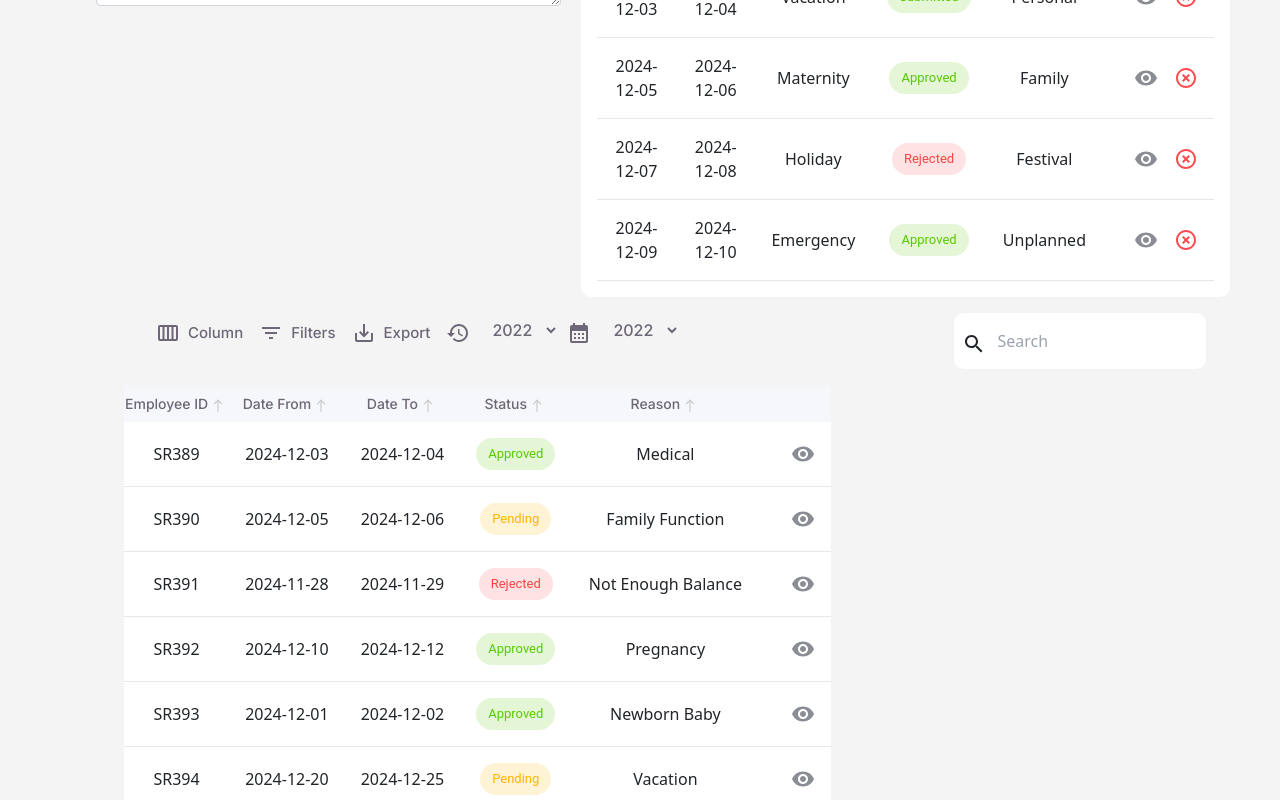
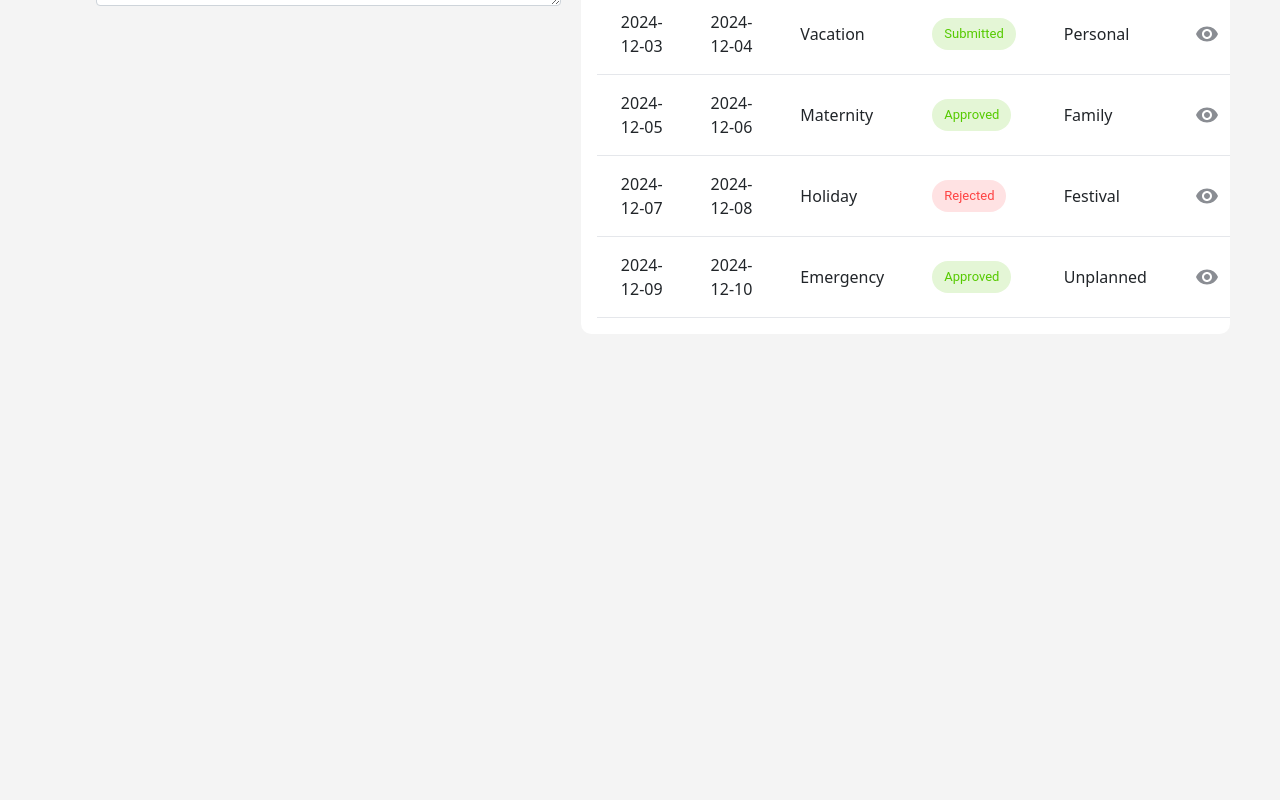
Before and after one commit to Praba31-1993/Employeez, a Next.js app: page /timeoff in a window 1280 px wide. Shown: the part 820-1620 px from the top of the page. After the commit the page ends 1170 px from the top, so only its background shows below. Built offline with nearby package versions, Linux system fonts and the light colour scheme.

Commit message:
tablewithSearch

```diff
--- a/app/reusableComponent/commonlogic.tsx
+++ b/app/reusableComponent/commonlogic.tsx
@@ -1,13 +1,9 @@
-export const priceConverter = () =>{
-    let inputPrice = "15000";
+interface SearchItemProps {
+    id: number;
+    name: string; // Use lowercase "string" instead of "String"
+  }
 
-
-}
-
-export const dateConverter = () =>{
-
-}
-
-export const CurrencyConverter = () =>{
-
-}
+  export const SearchLogic = (arr: SearchItemProps[], search: string) => {
+    const filteredResults = arr.filter((item) => item.name.includes(search));
+    return filteredResults
+  };
--- a/app/reusableComponent/table/tablewithSort.tsx
+++ b/app/reusableComponent/table/tablewithSort.tsx
@@ -17,24 +17,25 @@ interface TableProps {
   dataforicons: any;
 }
 
-const TableWithSort: React.FC<TableProps> = ({ columns, rows, dataforicons }) => {
+const TableWithSort: React.FC<TableProps> = ({
+  columns,
+  rows,
+  dataforicons,
+}) => {
   const [sortConfig, setSortConfig] = useState<{
     key: string;
     direction: "asc" | "desc";
   }>({
-    key: "", // Set default sorting by the first column
+    key: "",
     direction: "asc",
   });
 
   const [data, setData] = useState<any[]>(rows || []);
 
+  const visibleColumns = columns?.filter((column) => column.checked);
 
-  // **Filter only checked columns**
-  const visibleColumns = columns?.filter(column => column.checked);
-
-  // Effect to handle sorting based on sortConfig
   useEffect(() => {
-    if (!Array.isArray(rows)) return; // Exit if rows is not an array
+    if (!Array.isArray(rows)) return;
     const sortedData = [...rows]?.sort((a, b) => {
       const aValue = a[sortConfig.key] ?? "";
       const bValue = b[sortConfig.key] ?? "";
@@ -53,8 +54,6 @@ const TableWithSort: React.FC<TableProps> = ({ columns, rows, dataforicons }) =>
     setData(sortedData);
   }, [sortConfig, rows]);
 
-
-  // Handle sorting when a column header is clicked
   const handleSort = (key: string) => {
     const newDirection =
       sortConfig.key === key && sortConfig.direction === "asc" ? "desc" : "asc";
@@ -62,16 +61,17 @@ const TableWithSort: React.FC<TableProps> = ({ columns, rows, dataforicons }) =>
   };
 
   return (
-    <table className="">
-      <thead className="" style={{backgroundColor:"#F6F7FB"}}>
+    <table className="w-100" style={{overflowX:'auto'}}>
+      <thead className="" style={{ backgroundColor: "#F6F7FB" }}>
         <tr>
           {visibleColumns?.map((column) => (
             <th
               key={column?.key}
-              className="py-2 text-center align-middle cursor-pointer para textheader"
+              className="cursor-pointer para textheader py-3 px-4"
               onClick={() => handleSort(column.key)}
             >
-                <span>{column.label === "Action" ? "" : column.label}
+              <span>
+                {column.label === "Action" ? "" : column.label}
 
                 {column.label !== "Action" && (
                   <span>
@@ -98,9 +98,7 @@ const TableWithSort: React.FC<TableProps> = ({ columns, rows, dataforicons }) =>
                     )}
                   </span>
                 )}
-                </span>
-
-
+              </span>
             </th>
           ))}
         </tr>
@@ -110,11 +108,8 @@ const TableWithSort: React.FC<TableProps> = ({ columns, rows, dataforicons }) =>
         {data?.map((row, rowIndex) => (
           <tr key={rowIndex} className="border-b border-gray-200">
             {visibleColumns?.map((column) => (
-              <td
-                key={column.key}
-                className="p-3 text-center align-middle"
-              >
-                <div className="flex justify-center items-center gap-3">
+              <td key={column.key} className="py-3 px-4">
+                <div className="flex">
                   {column.key === "status" ? (
                     <ClickableChips label={row[column.key]} />
                   ) : (
--- a/app/timeoff/page.tsx
+++ b/app/timeoff/page.tsx
@@ -23,7 +23,7 @@ export default function TimeOff() {
                 <div className="d-flex gap-3 mb-3 w-100 flex-wrap">
                     <Requesttimeoff />
                 </div>
-                <Reporteee />
+                {/* <Reporteee /> */}
             </Sidebar>
         </div>
     )
--- a/app/timeoff/reporteee.tsx
+++ b/app/timeoff/reporteee.tsx
@@ -1,8 +1,5 @@
 "use client";
-import React from "react";
-import BreadcrumbsComponent from "../reusableComponent/breadcrumbs";
-import DropdownComponent from "../reusableComponent/dropdown";
-import { timeOff } from "../reusableComponent/JsonData";
+import React, { useState } from "react";
 import Searchwithmenuitems from "./searchwithmenuitems";
 
 function Reporteee() {
--- a/app/timeoff/searchwithmenuitems.tsx
+++ b/app/timeoff/searchwithmenuitems.tsx
@@ -1,5 +1,5 @@
 "use client";
-import React, { useEffect, useState } from "react";
+import React, { useEffect, useState, useRef } from "react";
 import "./timeoff.css";
 
 import CalendarViewWeekIcon from "@mui/icons-material/CalendarViewWeek";
@@ -21,6 +21,8 @@ function Searchwithmenuitems() {
   const [searchList, setSearchList] = useState<any>();
   const [tableRows, setTableRows] = useState<any>();
   const [searchQuery, setSearchQuery] = useState<string>("");
+  const columnRef = useRef<HTMLDivElement>(null); // Ref for the column container
+
 
   const columns = [
     { id: 1, key: "employeeID", label: "Employee ID", checked: true },
@@ -247,21 +249,24 @@ function Searchwithmenuitems() {
       return columnsList;
     });
     setTableColumns(updatedColumns);
-    setSearchList(updatedColumns)
+    setSearchList(updatedColumns);
   };
 
   const handleSearch = (event: React.ChangeEvent<HTMLInputElement>) => {
     const query = event.target.value.toLowerCase();
-    setSearchQuery(query);
-    console.log("searchList", searchQuery, "searchDAta", searchList);
 
-    const filteredData = searchList.filter(
-      (column: any) => column?.key === query
-    );
+  };
 
-    console.log("filteredData", filteredData);
-    setSearchList(filteredData);
-  };
+  useEffect(() => {
+    const handleClickOutside = (event: MouseEvent) => {
+      if (columnRef.current && !columnRef.current.contains(event.target as Node)) {
+        setShowColumns(false);
+      }
+    };
+
+    document.addEventListener("mousedown", handleClickOutside);
+    return () => document.removeEventListener("mousedown", handleClickOutside);
+  }, []);
 
   useEffect(() => {
     setTableColumns(columns);
@@ -269,16 +274,75 @@ function Searchwithmenuitems() {
     setSearchList(columns);
   }, []);
 
-
   return (
     <>
       <div
         className="container-fluid"
         // onClick={() => setShowColumns(!ShowColumns)}
       >
-        <div className="row align-items-center">
-          <div className="col-12 col-md-9">
-            <ul className="d-flex flex-wrap gap-2 heading2 textheader cursorPointer">
+        <div className="">
+          {ShowColumns && (
+            <div
+              className="dashboardcard"
+              style={{
+                padding: "10px",
+                position: "absolute",
+                top: "17em",
+                width: "30%",
+                zIndex: 1,
+              }}
+              ref={columnRef}
+            >
+              <div
+                className="d-flex gap-1  p-2 align-items-center"
+                style={{ border: "1px solid blue" }}
+              >
+                <div className="mt-1">
+                  <SearchIcon />
+                </div>
+                <input
+                  type="text"
+                  placeholder="Search"
+                  className="p-2 w-100"
+                  value={searchQuery}
+                  onChange={handleSearch}
+
+                />
+              </div>
+
+              {searchList?.map((columnList: any) => (
+                <div className="checkboxwithList" key={columnList?.id}>
+                  <Checkbox
+                    checked={columnList?.checked}
+                    onChange={() => handleChecked(columnList?.id)}
+                  />
+                  <span>{columnList?.key}</span>
+                </div>
+              ))}
+            </div>
+          )}
+        </div>
+
+        <div className="row justify-content-end">
+          <div className="col-12 col-md-3 ">
+            <div className="d-flex gap-1 searchbar ps-2 align-items-center">
+              <div className="mt-1">
+                <SearchIcon />
+              </div>
+              <input
+                type="text"
+                placeholder="Search"
+                className="p-2 w-100"
+                value={searchQuery}
+                onChange={handleSearch}
+              />
+            </div>
+          </div>
+        </div>
+
+        <div className="row justify-content-between">
+          <div className="col-12 col-md-6">
+            <ul className="d-flex flex-wrap gap-2 heading2 textheader cursorPointer p-0">
               <li
                 className="d-flex align-items-center"
                 onClick={() => setShowColumns((prev) => !prev)}
@@ -297,77 +361,19 @@ function Searchwithmenuitems() {
               </li>
               <li className="d-flex align-items-center">
                 <HistoryIcon />
-                <div className="ms-2" style={{ marginTop: "-5px" }}>
+                <div className="ms-2">
                   <DropdownComponent dropdownlist={year} />
                 </div>
               </li>
               <li className="d-flex align-items-center">
                 <CalendarMonthIcon />
-                <div className="ms-2" style={{ marginTop: "-5px" }}>
+                <div className="ms-2">
                   <DropdownComponent dropdownlist={year} />
                 </div>
               </li>
             </ul>
           </div>
 
-          <div className="col-12 col-md-3 mt-3 mt-md-0">
-            <div className="d-flex gap-1 searchbar p-2 align-items-center">
-              <div className="mt-1">
-                <SearchIcon />
-              </div>
-              <input
-                type="text"
-                placeholder="Search"
-                className="p-2 w-100"
-                value={searchQuery}
-                onChange={handleSearch}
-              />
-            </div>
-          </div>
-        </div>
-
-        <div className="">
-          {ShowColumns && (
-            <div
-              className="dashboardcard"
-              style={{
-                padding: "10px",
-                position: "absolute",
-                top: "17em",
-                width: "30%",
-                zIndex: 1,
-              }}
-            >
-              <div
-                className="d-flex gap-1  p-2 align-items-center"
-                style={{ border: "1px solid blue" }}
-              >
-                <div className="mt-1">
-                  <SearchIcon />
-                </div>
-                <input
-                  type="text"
-                  placeholder="Search"
-                  className="p-2 w-100"
-                  value={searchQuery}
-                  onChange={handleSearch}
-                />
-              </div>
-
-              {searchList?.map((columnList: any) => (
-                <div className="checkboxwithList" key={columnList?.id}>
-                  <Checkbox
-                    checked={columnList?.checked}
-                    onChange={() => handleChecked(columnList?.id)}
-                  />
-                  <span>{columnList?.key}</span>
-                </div>
-              ))}
-            </div>
-          )}
-        </div>
-
-        <div className="row mt-3">
           <div className="col-12">
             <TableWithSort
               columns={tableColumns}
```
